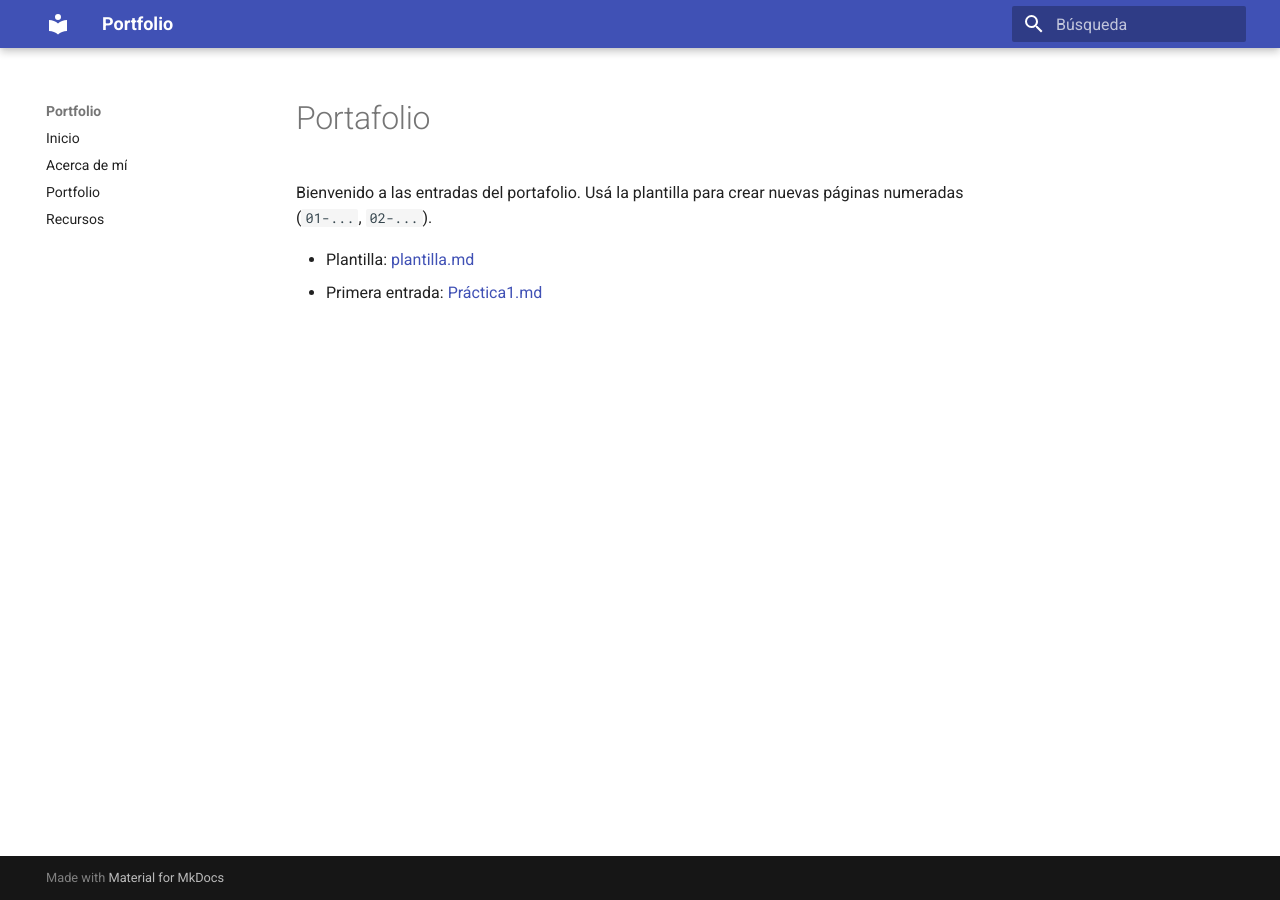
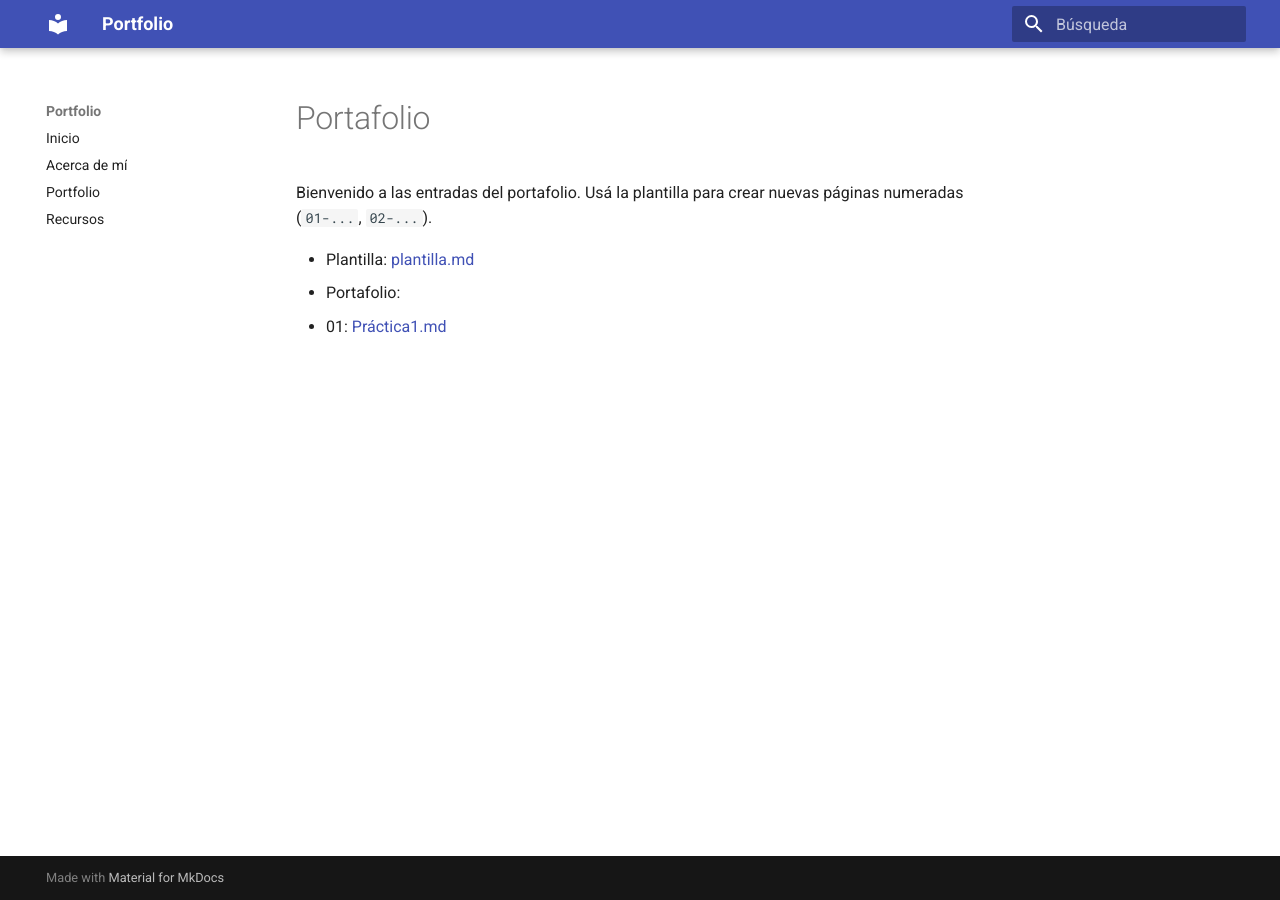
Before and after one commit to aleaurre/Ingenieria_de_Datos, an MkDocs documentation site: the page built from docs/portfolio/index.md, in a window 1280 px wide. Built offline with MkDocs 1.6.1 and Material for MkDocs 9.7.7, drawn with Linux system fonts in a browser that asks for light colours.

Commit message:
Update index.md

```diff
--- a/docs/portfolio/index.md
+++ b/docs/portfolio/index.md
@@ -9,4 +9,5 @@ Bienvenido a las entradas del portafolio. Usá la plantilla para crear nuevas p
 (`01-...`, `02-...`).
 
 - Plantilla: [plantilla.md](plantilla.md)
-- Primera entrada: [Práctica1.md](Práctica1.md)
+- Portafolio:
+  - 01: [Práctica1.md](Práctica1.md)
```
